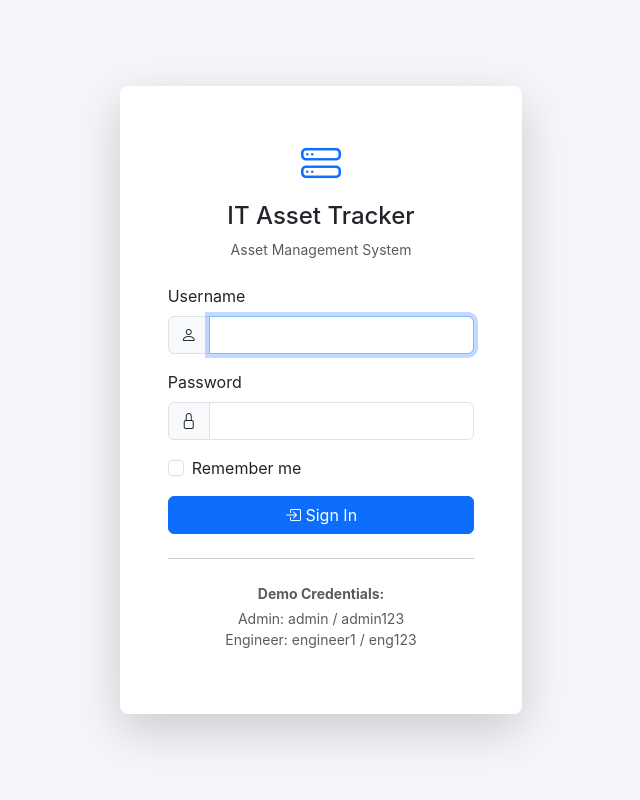
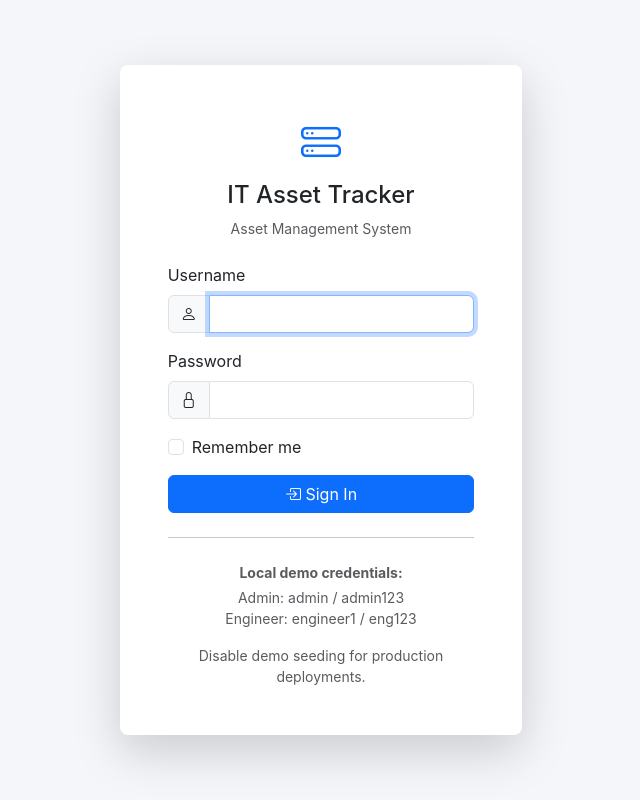
Before and after one commit to BAPP18/Automation-Hardware-Asset-Tracking-and-Maintenance-Management-System, a Flask app: page /login in a window 1280 px wide. Shown: the whole page, without its empty margins (319-959 px from the left). Run offline with Flask 3, Linux system fonts and the light colour scheme; some libraries are stand-ins or nearby versions.

Commit message:
Hide demo credentials outside demo mode

```diff
--- a/Automation Hardware Asset Tracking and Maintenance Management System/asset-management-system/templates/login.html
+++ b/Automation Hardware Asset Tracking and Maintenance Management System/asset-management-system/templates/login.html
@@ -33,12 +33,15 @@
                         <i class="bi bi-box-arrow-in-right"></i> Sign In
                     </button>
                 </form>
+                {% if config.SEED_DEMO_DATA %}
                 <hr class="my-4">
                 <div class="text-center small text-muted">
-                    <p class="mb-1"><strong>Demo Credentials:</strong></p>
+                    <p class="mb-1"><strong>Local demo credentials:</strong></p>
                     <p class="mb-0">Admin: admin / admin123</p>
                     <p>Engineer: engineer1 / eng123</p>
+                    <p class="mb-0">Disable demo seeding for production deployments.</p>
                 </div>
+                {% endif %}
             </div>
         </div>
     </div>
```
